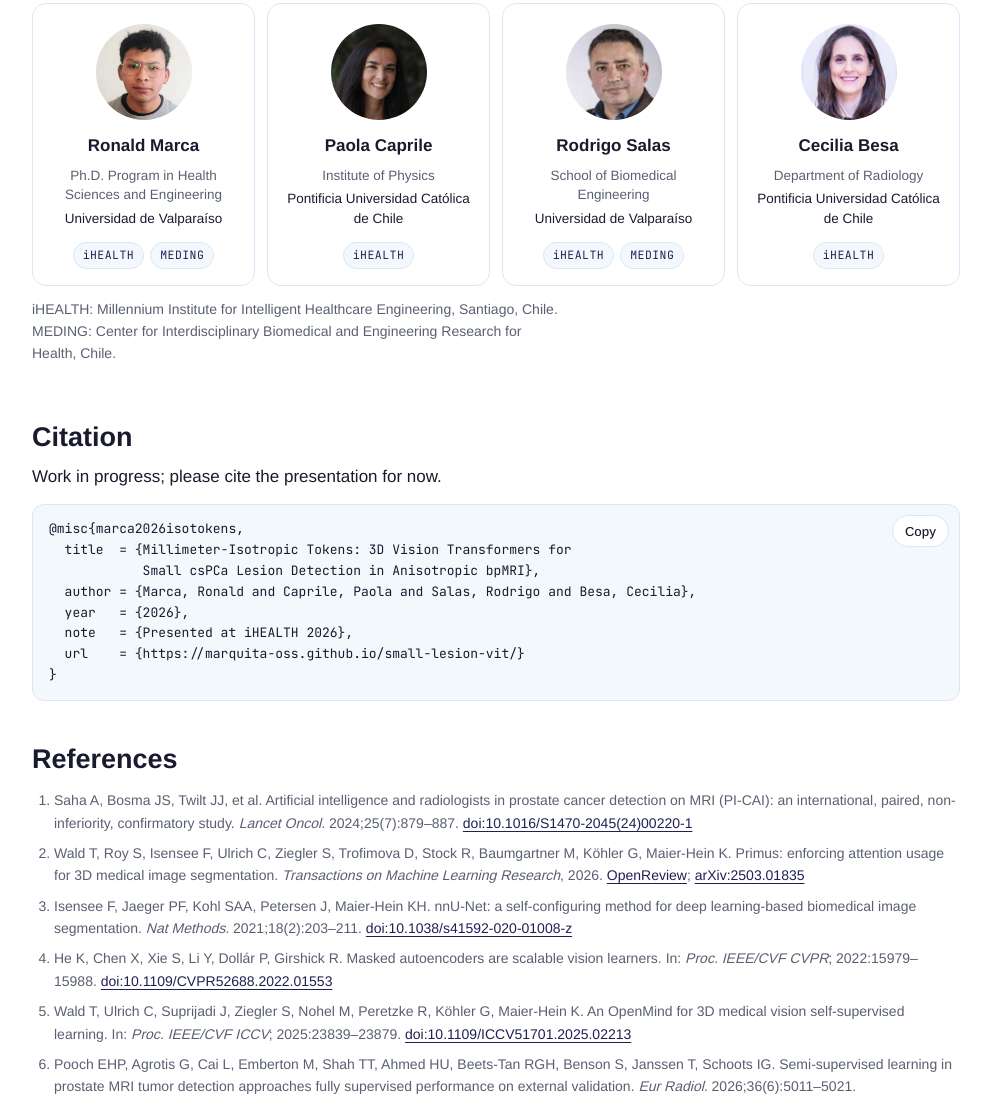
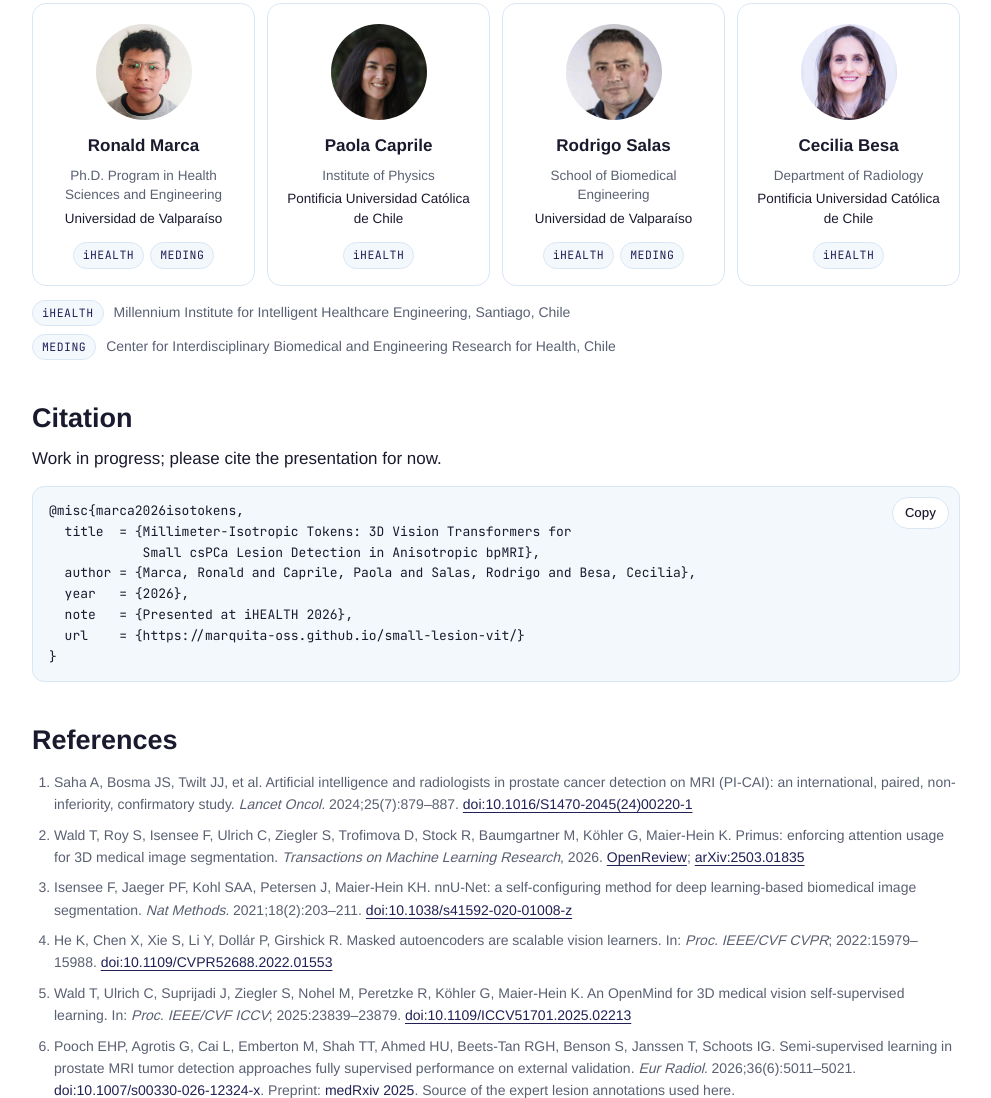
Before and after one commit to Marquita-oss/small-lesion-vit, a plain HTML site: page index.html in a window 1280 px wide. Shown: the part 4076-5174 px from the top of the page, without its empty margins (144-1135 px from the left). Drawn offline with nearby package versions, Linux system fonts and the light colour scheme.

Commit message:
Acronym legend as two full-width lines

```diff
--- a/index.html
+++ b/index.html
@@ -148,6 +148,9 @@ dl.methods dd{margin:0;min-width:0}
 .person .uni{font-size:13.5px;color:var(--fg);line-height:1.45;margin:4px 0 0}
 .tags{display:flex;flex-wrap:wrap;justify-content:center;gap:6px;margin-top:auto;padding-top:14px}
 .tag{font-family:var(--f-mono);font-size:11.5px;letter-spacing:.04em;padding:3px 9px;border-radius:999px;border:1px solid var(--line);color:var(--accent);background:var(--soft)}
+.acr{list-style:none;margin:14px 0 0;padding:0;display:grid;gap:8px;font-size:14px;color:var(--mut)}
+.acr li{display:flex;align-items:baseline;gap:10px;min-width:0}
+.acr .tag{flex:none}
 @media (max-width:760px){.people{grid-template-columns:repeat(2,1fr)}}
 @media (max-width:420px){.people{grid-template-columns:1fr}}
 footer{margin-top:44px;background:var(--band);color:var(--band-mut);padding-block:28px 34px;font-size:13.5px}
@@ -335,7 +338,10 @@ footer p{margin:0 0 4px;max-width:none}
       <div class="person"><img src="fig/people/salas.jpg" width="240" height="240" alt="Rodrigo Salas" loading="lazy"><b>Rodrigo Salas</b><p class="unit">School of Biomedical Engineering</p><p class="uni">Universidad de Valparaíso</p><div class="tags"><span class="tag">iHEALTH</span><span class="tag">MEDING</span></div></div>
       <div class="person"><img src="fig/people/besa.jpg" width="240" height="240" alt="Cecilia Besa" loading="lazy"><b>Cecilia Besa</b><p class="unit">Department of Radiology</p><p class="uni">Pontificia Universidad Católica de Chile</p><div class="tags"><span class="tag">iHEALTH</span></div></div>
     </div>
-    <p style="font-size:14px;color:var(--mut);margin-top:12px">iHEALTH: Millennium Institute for Intelligent Healthcare Engineering, Santiago, Chile. MEDING: Center for Interdisciplinary Biomedical and Engineering Research for Health, Chile.</p>
+    <ul class="acr">
+      <li><span class="tag">iHEALTH</span>Millennium Institute for Intelligent Healthcare Engineering, Santiago, Chile</li>
+      <li><span class="tag">MEDING</span>Center for Interdisciplinary Biomedical and Engineering Research for Health, Chile</li>
+    </ul>
   </section>
 
   <section id="cite">
```
